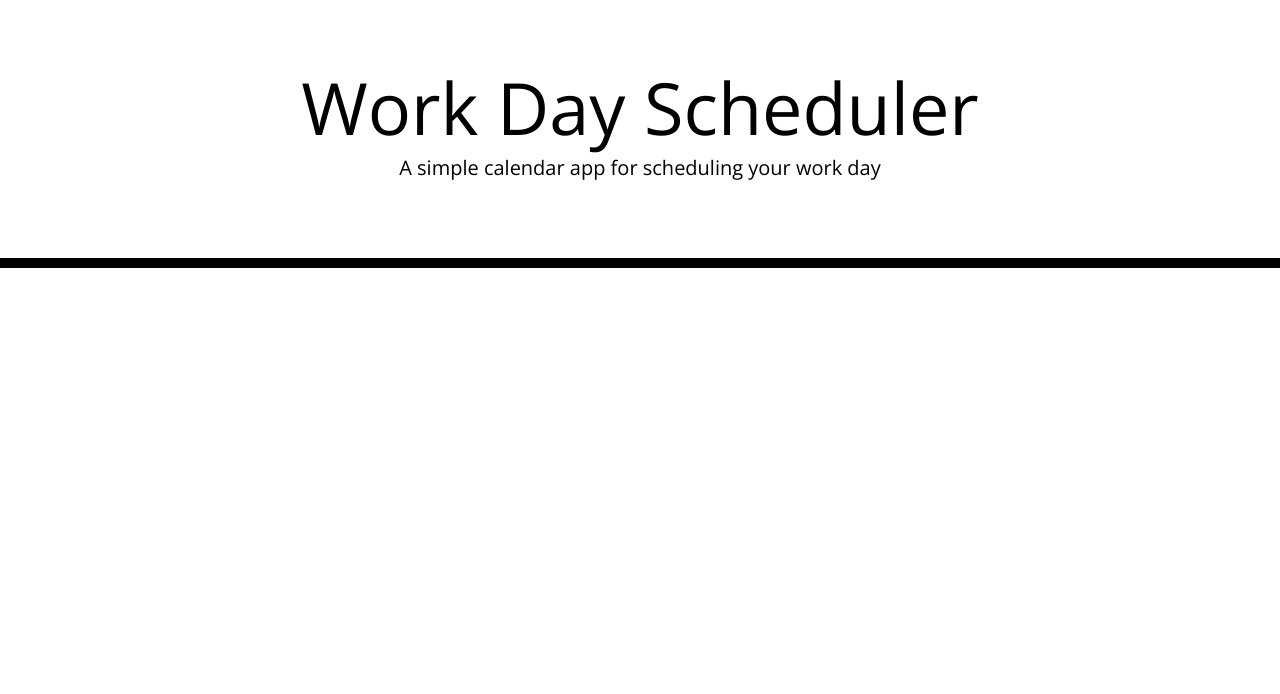
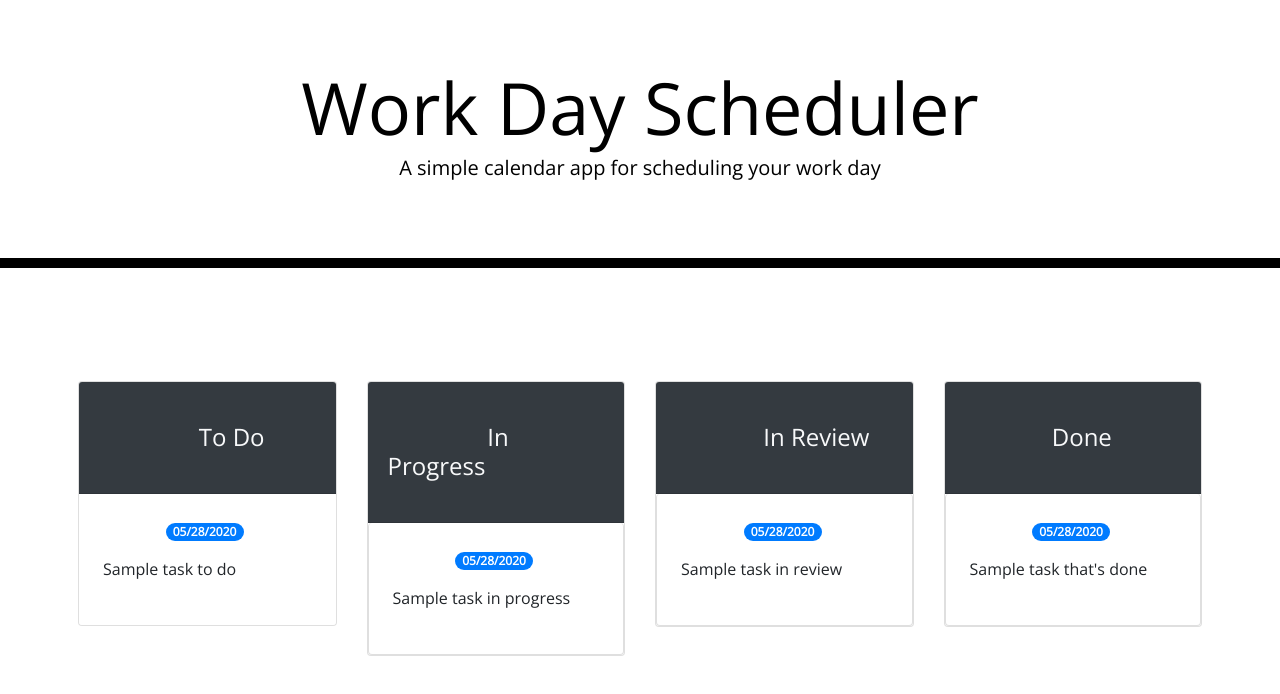
Before and after one commit to MLanfear/super-disco, a plain HTML site: page index.html in a window 1280 px wide. Drawn offline with nearby package versions, Linux system fonts and the light colour scheme; files that its build step writes are made by us from their sources.

Commit message:
update on challange

```diff
--- a/index.html
+++ b/index.html
@@ -4,21 +4,12 @@
     <meta charset="UTF-8" />
     <meta name="viewport" content="width=device-width, initial-scale=1.0" />
     <meta http-equiv="X-UA-Compatible" content="ie=edge" />
-    <link
-      rel="stylesheet"
-      href="https://stackpath.bootstrapcdn.com/bootstrap/4.3.1/css/bootstrap.min.css"
-    />
-    <link
-      rel="stylesheet"
-      href="https://use.fontawesome.com/releases/v5.8.1/css/all.css"
+    <link rel="stylesheet" href="https://stackpath.bootstrapcdn.com/bootstrap/4.3.1/css/bootstrap.min.css"/>
+    <link rel="stylesheet" href="https://use.fontawesome.com/releases/v5.8.1/css/all.css"
       integrity="sha384-50oBUHEmvpQ+1lW4y57PTFmhCaXp0ML5d60M1M7uH2+nqUivzIebhndOJK28anvf"
-      crossorigin="anonymous"
-    />
-    <link
-      href="https://fonts.googleapis.com/css?family=Open+Sans&display=swap"
-      rel="stylesheet"
-    />
-    <link rel="stylesheet" href="style.css" />
+      crossorigin="anonymous"/>
+    <link rel="stylesheet" href="https://fonts.googleapis.com/css?family=Open+Sans&display=swap"/>
+    <link rel="stylesheet" href="assets/css/style.css" />
     <title>Work Day Scheduler</title>
   </head>
 
@@ -32,6 +23,71 @@
       <!-- Timeblocks go here -->
     </div>
 
+    <main class="col-12 col-lg-12 d-flex flex-column">
+      <div class="m-5 row justify-content-around">
+        <!-- todo start-->
+        <div class="col-12 col-md-6 col-xl-3 mb-3">
+          <div class="card">
+              <h4 class="card-header bg-dark text-light">
+                To Do
+              </h4>
+            <ul id="list-toDo" class="list-group list-group-flush">
+              <li class="list-group-item">
+                <span class="badge badge-primary badge-pill">05/28/2020</span>
+                <p class="m-1">Sample task to do</p>
+              </li>
+            </ul>
+          </div>
+        </div>
+        <!-- todo end-->
+        <!-- in progres start -->
+        <div class="col-12 col-md-6 col-xl-3 mb-3">
+          <div class="card">
+            <h4 class="card-header bg-dark text-light">
+                In Progress
+              </h4>
+            <ul id="list-inProgress" class="list-group">
+              <li class="list-group-item">
+                <span class="badge badge-primary badge-pill">05/28/2020</span>
+                <p class="m-1">Sample task in progress</p>
+              </li>
+            </ul>
+          </div>
+        </div>
+        <!-- in progress end-->
+        <!-- in review start -->
+        <div class="col-12 col-md-6 col-xl-3 mb-3">
+          <div class="card">
+            <h4 class="card-header bg-dark text-light">
+              In Review
+            </h4>
+            <ul id="list-inReview" class="list-group">
+              <li class="list-group-item">
+                <span class="badge badge-primary badge-pill">05/28/2020</span>
+                <p class="m-1">Sample task in review</p>
+              </li>
+            </ul>
+          </div>
+        </div>
+        <!-- in review end -->
+        <!-- done start -->
+        <div class="col-12 col-md-6 col-xl-3 mb-3">
+          <div class="card">
+            <h4 class="card-header bg-dark text-light">
+              Done
+            </h4>
+            <ul id="list-done" class="list-group">
+              <li class="list-group-item">
+                <span class="badge badge-primary badge-pill">05/28/2020</span>
+                <p class="m-1">Sample task that's done</p>
+              </li>
+            </ul>
+          </div>
+        </div>
+        <!-- done end-->
+      </div>
+    </main>
+
     <script src="https://code.jquery.com/jquery-3.4.1.min.js"></script>
     <script src="https://cdnjs.cloudflare.com/ajax/libs/moment.js/2.24.0/moment.min.js"></script>
   </body>
```
Also changed, not shown: assets/js/script.js (added).
